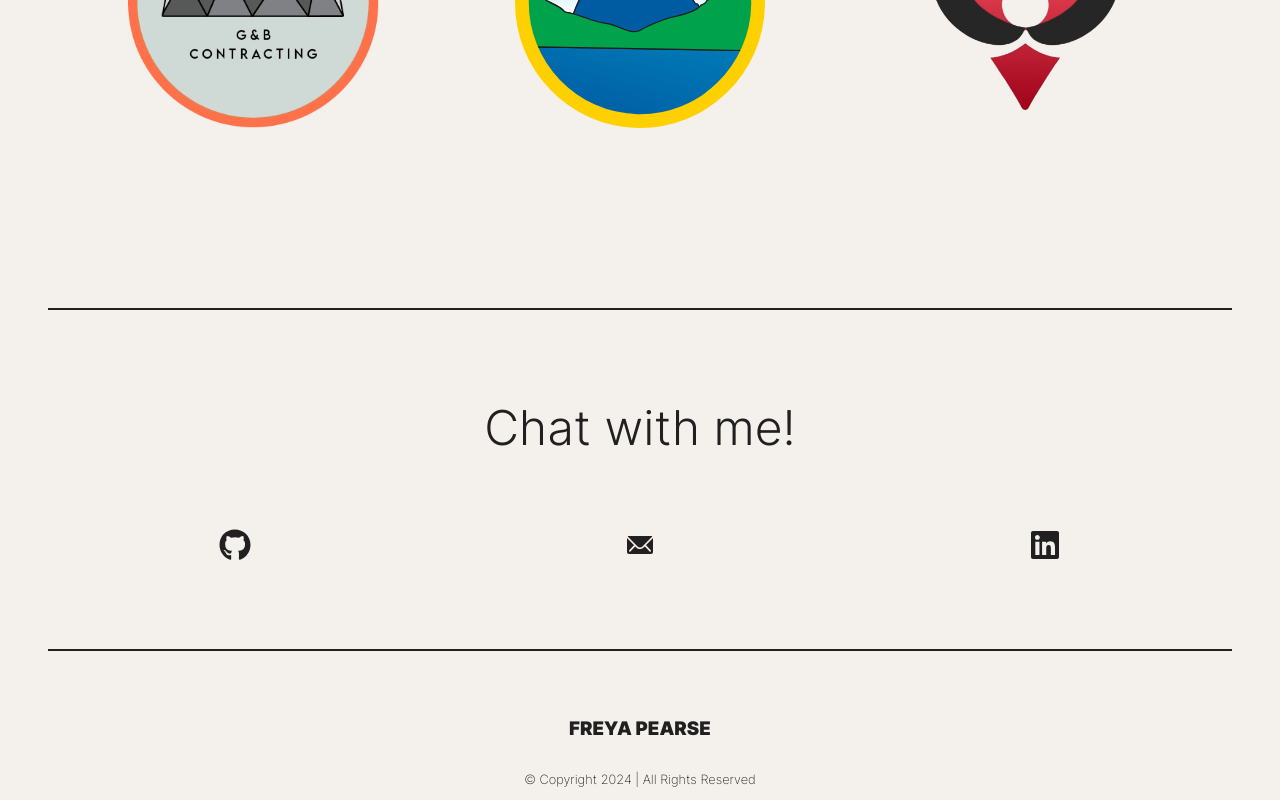
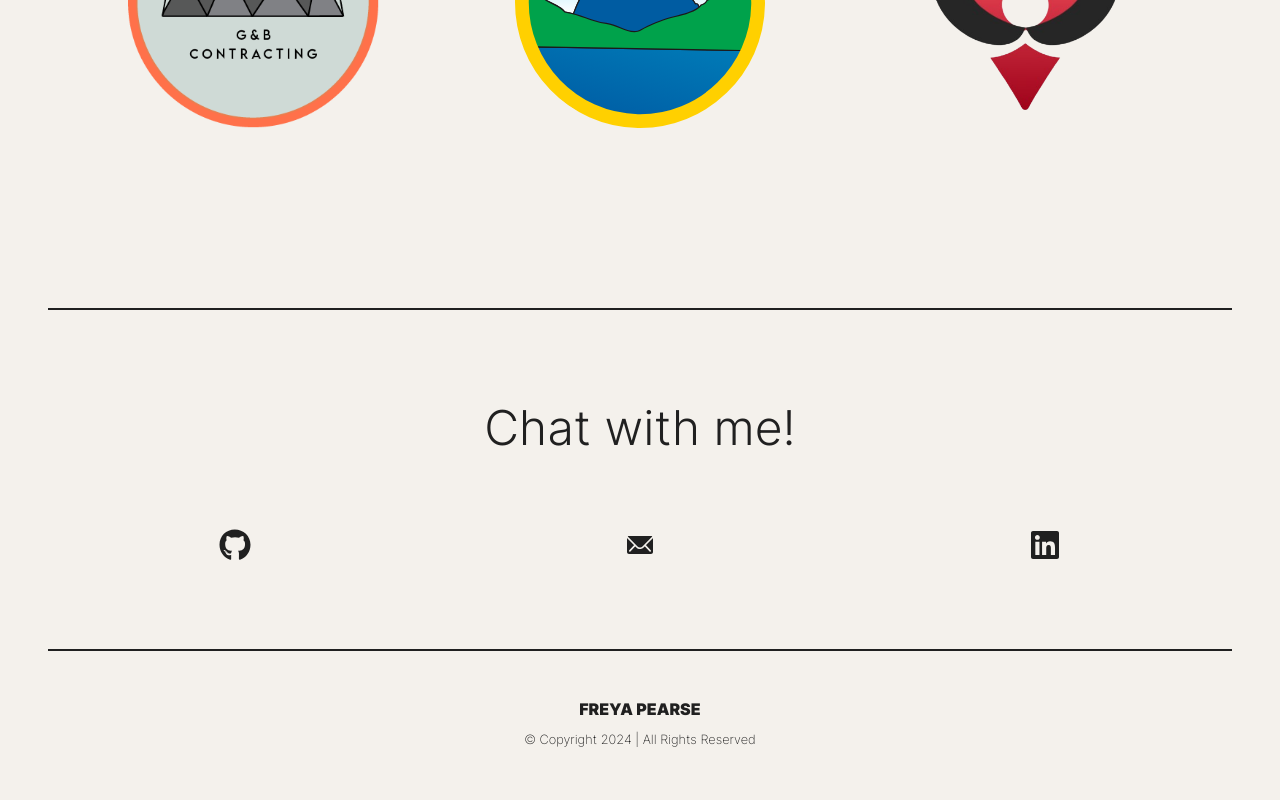
Before and after one commit to FreyaP/portfolio, a React (Vite) app: page / in a window 1280 px wide. Shown: the part 1597-2397 px from the top of the page. After the commit the page ends 2356 px from the top, so only its background shows below. Built offline with nearby package versions, Linux system fonts and the light colour scheme.

Commit message:
Add Link in footer

```diff
--- a/src/components/Footer.jsx
+++ b/src/components/Footer.jsx
@@ -1,6 +1,7 @@
 import styled from "styled-components";
 import ContactIcons from "./ContactIcons";
 import { desktop } from "../styles/breakpoints";
+import { Link } from "react-router-dom";
 
 const DividerStyles = styled.div`
   border-bottom: 2px solid ${({ theme }) => theme.text};
@@ -14,7 +15,7 @@ const ContactHeader = styled.h2`
   font-weight: 300;
   text-align: center;
 `;
-const FooterHeader = styled.h3`
+const FooterHeader = styled(Link)`
   text-transform: uppercase;
   text-align: center;
   font-weight: 800;
@@ -32,7 +33,7 @@ export default function Footer() {
       <ContactHeader>Chat with me!</ContactHeader>
       <ContactIcons />
       <DividerStyles />
-      <FooterHeader>Freya Pearse</FooterHeader>
+      <FooterHeader to="/">Freya Pearse</FooterHeader>
       <CopyrightStyles>
         &#169; Copyright {`${new Date().getFullYear()}`} | All Rights Reserved{" "}
       </CopyrightStyles>
--- a/src/components/ThemeProvider.jsx
+++ b/src/components/ThemeProvider.jsx
@@ -43,12 +43,15 @@ const LightBulbStyles = styled.img`
   }
 `;
 
-// State for theme, function to toggle the theme. Rendered in App.jsx with all components as children.
+// State for theme, function to toggle the theme.
+// Rendered in App.jsx with all components as children.
+
 const ThemeProvider = ({ children }) => {
   const [currentTheme, setCurrentTheme] = useState(
     localStorage.getItem("theme") || "light"
   );
 
+  // Theme pref. saved in localstorage
   useEffect(() => {
     localStorage.setItem("theme", currentTheme);
   }, [currentTheme]);
--- a/src/pages/ProjectPage/ProjectPage.jsx
+++ b/src/pages/ProjectPage/ProjectPage.jsx
@@ -102,13 +102,13 @@ export default function ProjectPage() {
   const [index, setIndex] = useState(undefined);
 
   window.scrollTo({
-    top: 500,
+    top: 450,
     behavior: "smooth",
   });
 
   useEffect(() => {
     const foundProject = projects.find((project) => project.slug === slug);
-    setIndex(projects.indexOf(foundProject));
+    setIndex(projects.indexOf(foundProject)); //Used for the prev/next project
     setSelectedProject(foundProject);
   }, [slug]);
 
```
